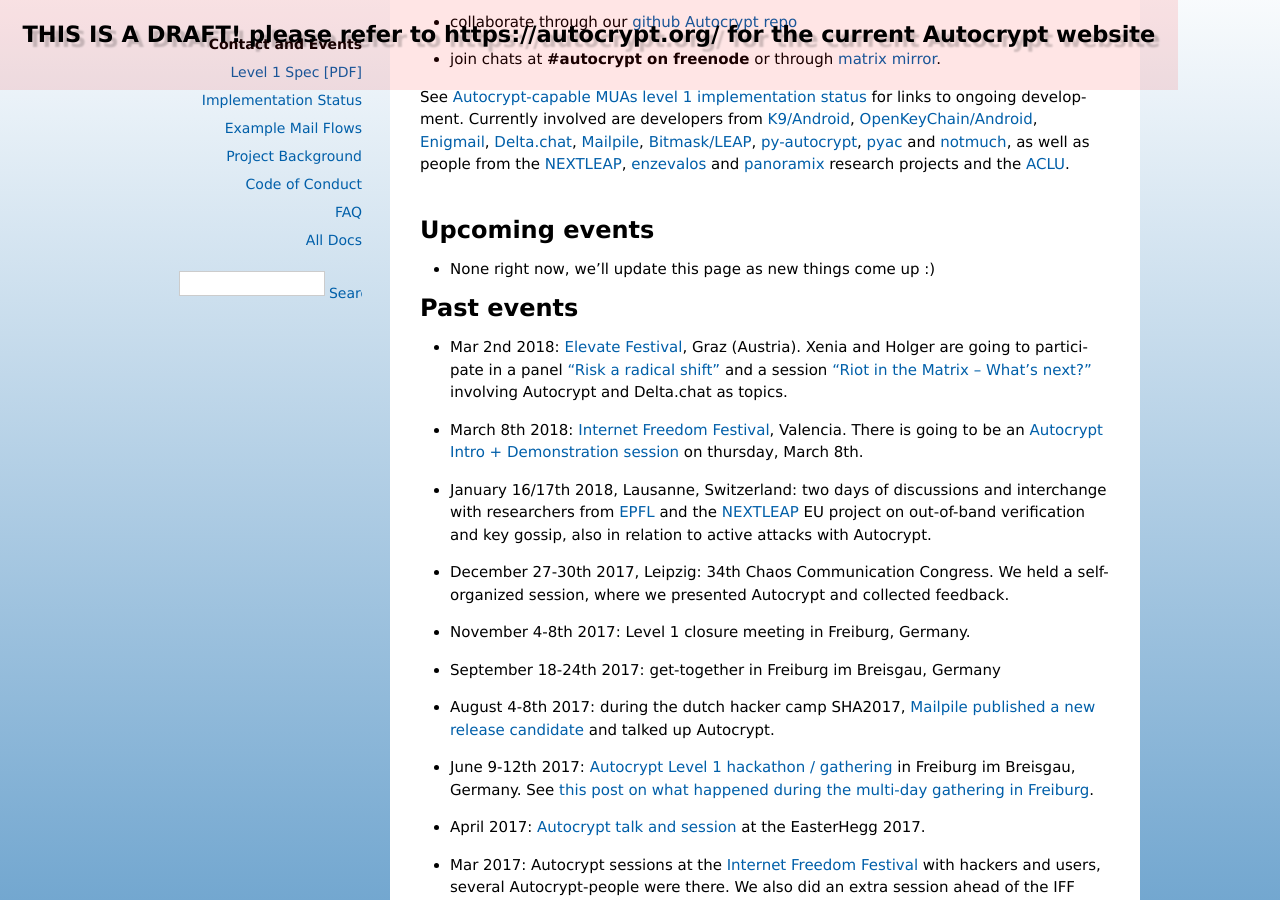
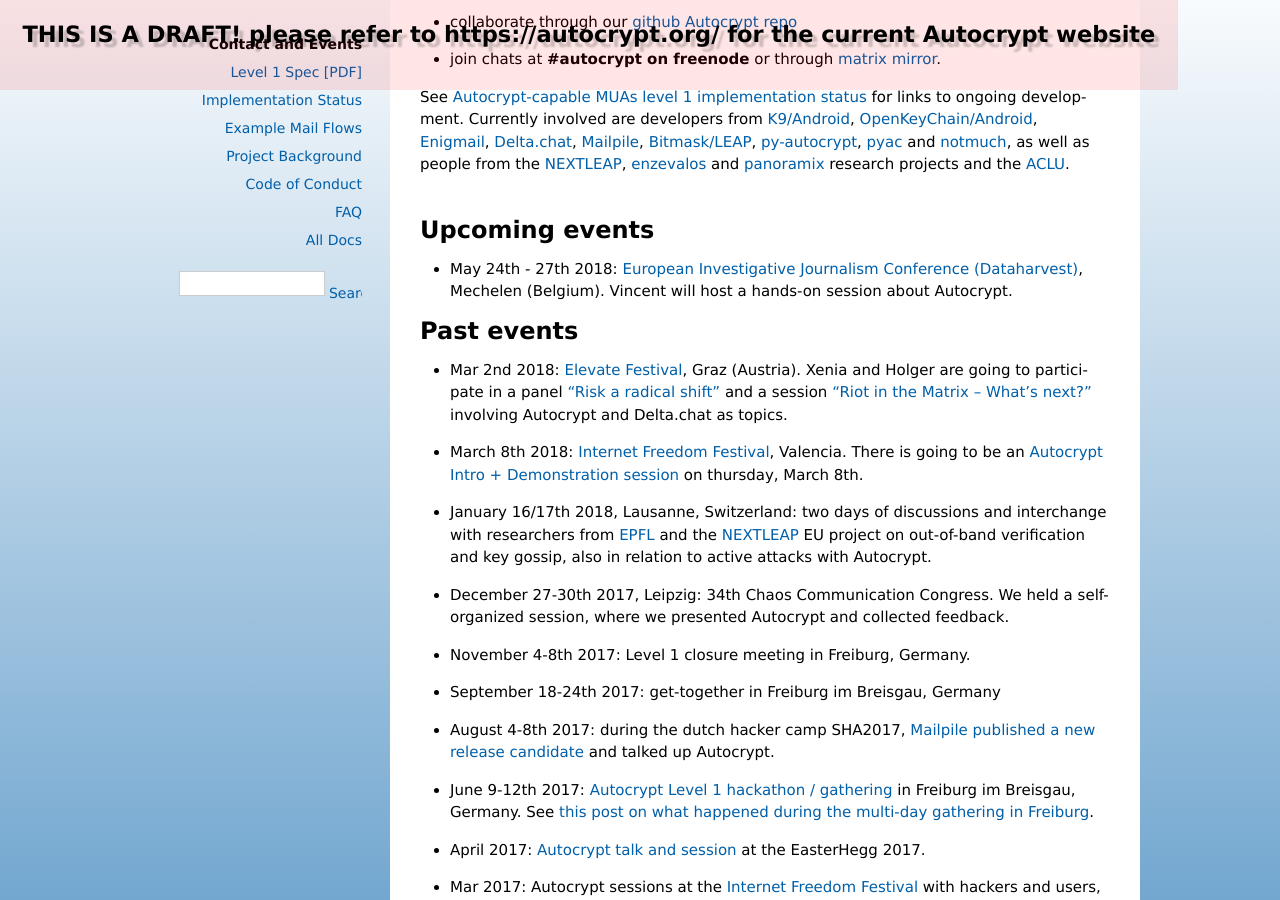
Before and after one commit to autocrypt/autocrypt, a Sphinx documentation site: the page built from doc/contact.rst, in a window 1280 px wide and 900 px high, scrolled down 324 px. Built offline with Sphinx 7.4.7, drawn with Linux system fonts in a browser that asks for light colours.

Commit message:
add EIJC event

```diff
--- a/doc/contact.rst
+++ b/doc/contact.rst
@@ -55,7 +55,9 @@
 Upcoming events
 ---------------
 
-- None right now, we'll update this page as new things come up :)
+- May 24th - 27th 2018: `European Investigative Journalism Conference
+  (Dataharvest) <https://dataharvest.eu/>`_, Mechelen (Belgium).  Vincent will
+  host a hands-on session about Autocrypt.
 
 .. _`33c3`: https://events.ccc.de/congress/2016/wiki/Main_Page
 
```
